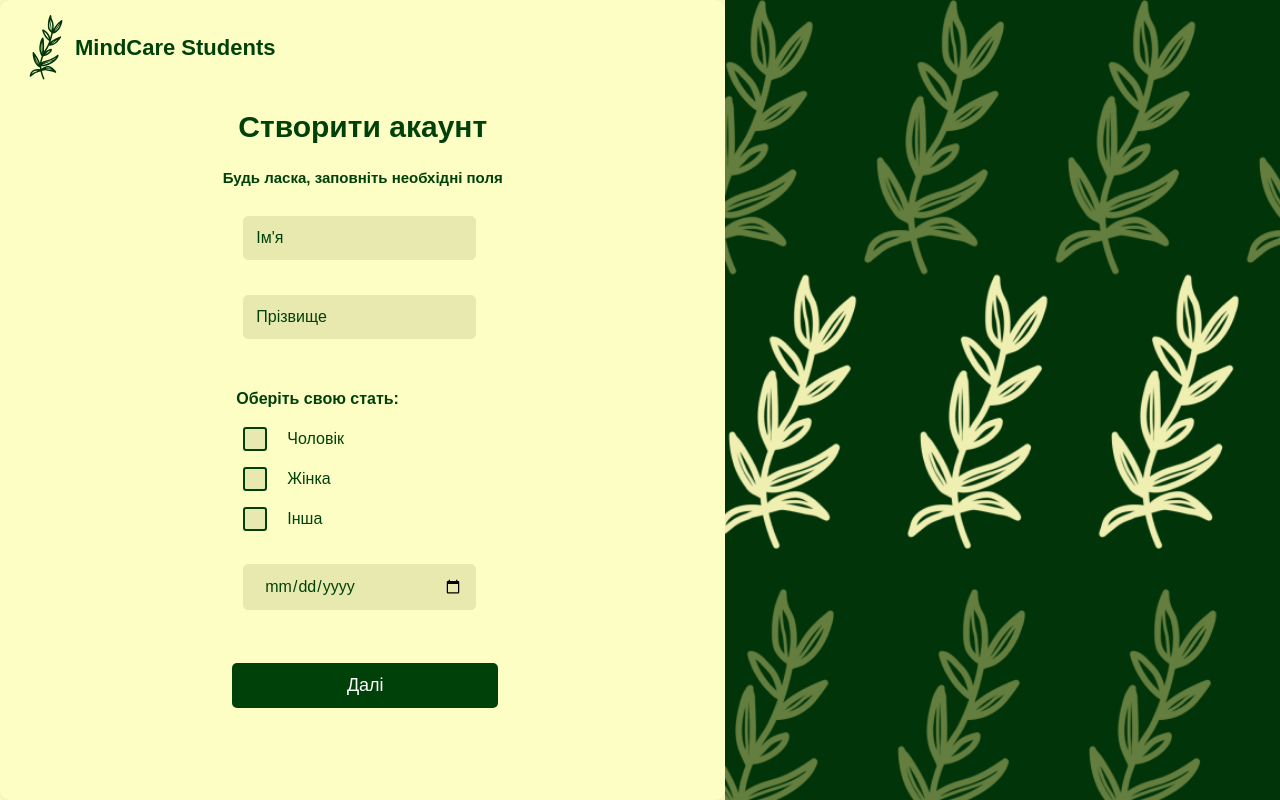
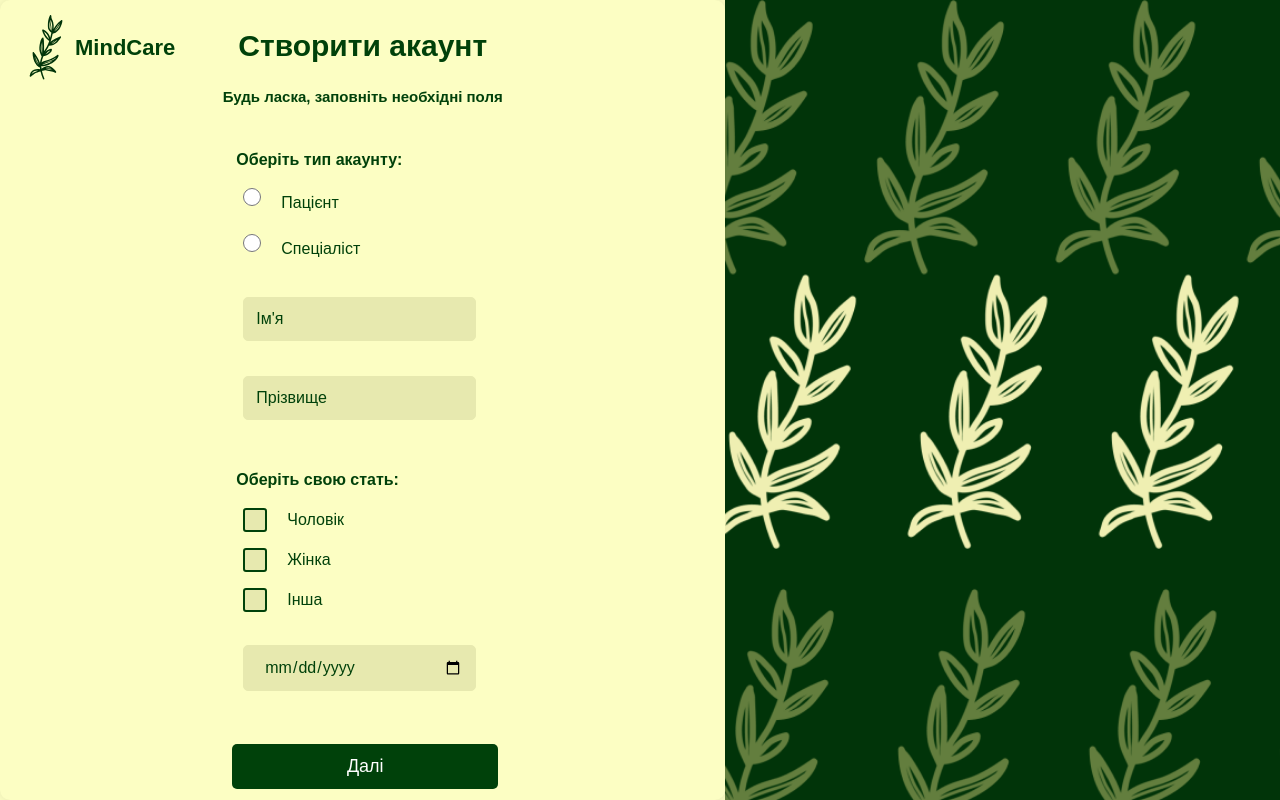
Before and after one commit to xrendezvous/mindcare-proj, a React (Create React App) app: page /create-account in a window 1280 px wide. Built offline with nearby package versions, Linux system fonts and the light colour scheme; what @nextui-org/react would draw is missing.

Commit message:
fixed errors

```diff
--- a/src/components/Appointments.jsx
+++ b/src/components/Appointments.jsx
@@ -58,6 +58,80 @@ const Appointments = ({doctorId}) => {
         fetchAppointments();
     }, [doctorId]);
 
+    const handleCancelByDoctor = async (appointment) => {
+        try {
+            // 1) Зняти бронь
+            const {error: updateError} = await supabase
+                .from('times')
+                .update({patient: null, is_booked: false})
+                .eq('doctor_id', Number(doctorId))
+                .eq('date', appointment.date);
+
+            if (updateError) throw updateError;
+
+            // 2) Отримати дані пацієнта (якщо ще не всі є)
+            let patientData = null;
+            if (!appointment.patientEmail) {
+                const {data} = await supabase
+                    .from('patients')
+                    .select('first_name, last_name, email')
+                    .eq('patient_id', appointment.patient)
+                    .single();
+                patientData = data;
+            } else {
+                patientData = {
+                    first_name: appointment.patientName?.split(' ')[0] || '',
+                    last_name: appointment.patientName?.split(' ')[1] || '',
+                    email: appointment.patientEmail
+                };
+            }
+
+            // 3) Отримати дані лікаря
+            const {data: doctorData} = await supabase
+                .from('doctors')
+                .select('first_name, last_name, email')
+                .eq('doctor_id', Number(doctorId))
+                .single();
+
+            const dateObj = new Date(appointment.date);
+            const dateStr = dateObj.toLocaleDateString();
+            const timeStr = dateObj.toLocaleTimeString();
+
+            // 4) Лист пацієнту про скасування
+            await fetch("http://localhost:4000/send-cancel-email", {
+                method: "POST",
+                headers: {"Content-Type": "application/json"},
+                body: JSON.stringify({
+                    email: patientData.email,
+                    therapistName: `${doctorData.first_name} ${doctorData.last_name}`,
+                    date: dateStr,
+                    time: timeStr
+                })
+            });
+
+            // 5) Лист лікарю (підтвердження, що запис скасовано)
+            await fetch("http://localhost:4000/send-therapist-cancel", {
+                method: "POST",
+                headers: {"Content-Type": "application/json"},
+                body: JSON.stringify({
+                    email: doctorData.email,
+                    patientName: `${patientData.first_name} ${patientData.last_name}`,
+                    date: dateStr,
+                    time: timeStr
+                })
+            });
+
+            // 6) Оновити локальний список
+            setAppointments(prev =>
+                prev.filter(a => !(a.patient === appointment.patient && a.date === appointment.date))
+            );
+            alert('Запис скасовано. Пацієнтові надіслано повідомлення.');
+        } catch (err) {
+            console.error('Error cancelling appointment:', err);
+            alert('Не вдалося скасувати запис.');
+        }
+    };
+
     if (loading) return (
         <div className="banter-loader">
             <div className="banter-loader__box"></div>
--- a/src/pages/CreateAccount.js
+++ b/src/pages/CreateAccount.js
@@ -59,7 +59,7 @@ const CreateAccount = () => {
         setError('');
 
         if (!formData.role) {
-            setError("Будь ласка, оберіть тип акаунту (студент чи спеціаліст).");
+            setError("Будь ласка, оберіть тип акаунту (пацієнт чи спеціаліст).");
             return;
         }
 
@@ -70,7 +70,7 @@ const CreateAccount = () => {
 
         try {
             if (formData.role === 'patient') {
-                // ===== РЕЄСТРАЦІЯ СТУДЕНТА =====
+                // ===== РЕЄСТРАЦІЯ ПАЦІЄНТА =====
                 const {data: lastPatient, error: lastPatientError} = await supabase
                     .from('patients')
                     .select('patient_id')
@@ -172,7 +172,7 @@ const CreateAccount = () => {
         <div className="createacc-page">
             <div className="logo">
                 <Frame className="frameIcon"/>
-                <div className="logoText">MindCare Students</div>
+                <div className="logoText">MindCare</div>
             </div>
 
             <div className="createacc-container">
@@ -185,6 +185,32 @@ const CreateAccount = () => {
                     {/* КРОК 1 */}
                     {currentStep === 1 && (
                         <>
+                            <div className="input-container">
+                                <p>Оберіть тип акаунту:</p>
+
+                                <label>
+                                    <input
+                                        type="radio"
+                                        name="role"
+                                        value="patient"
+                                        checked={formData.role === 'patient'}
+                                        onChange={handleChange}
+                                    />
+                                    Пацієнт
+                                </label>
+
+                                <label>
+                                    <input
+                                        type="radio"
+                                        name="role"
+                                        value="doctor"
+                                        checked={formData.role === 'doctor'}
+                                        onChange={handleChange}
+                                    />
+                                    Спеціаліст
+                                </label>
+                            </div>
+
                             <div className="input-container">
                                 <input
                                     type="text"
--- a/src/pages/ResetPasswordPage.js
+++ b/src/pages/ResetPasswordPage.js
@@ -71,7 +71,7 @@ const ResetPasswordPage = () => {
         <div className="reset-page">
             <div className="logo">
                 <Frame className="frameIcon"/>
-                <div className="logoText">MindCare Students</div>
+                <div className="logoText">MindCare</div>
             </div>
 
             <div className="reset-container">
--- a/src/pages/TherUserPage.js
+++ b/src/pages/TherUserPage.js
@@ -5,6 +5,7 @@ import Header from '../components/Header';
 import Footer from '../components/Footer';
 import '../styles/loader.css';
 import '../styles/user-page.css';
+import Appointments from "../components/Appointments";
 
 const TherUserPage = () => {
     const {doctor_id} = useParams();
@@ -366,11 +367,11 @@ const TherUserPage = () => {
                                 </div>
                             )}
 
-                            {/*{activeTab === 'appointments' && (*/}
-                            {/*    <div className="app-section-content-doc">*/}
-                            {/*        <Appointments doctorId={storedDoctorId}/>*/}
-                            {/*    </div>*/}
-                            {/*)}*/}
+                            {activeTab === 'appointments' && (
+                                <div className="app-section-content-doc">
+                                    <Appointments doctorId={storedDoctorId}/>
+                                </div>
+                            )}
 
                         </div>
 
```
